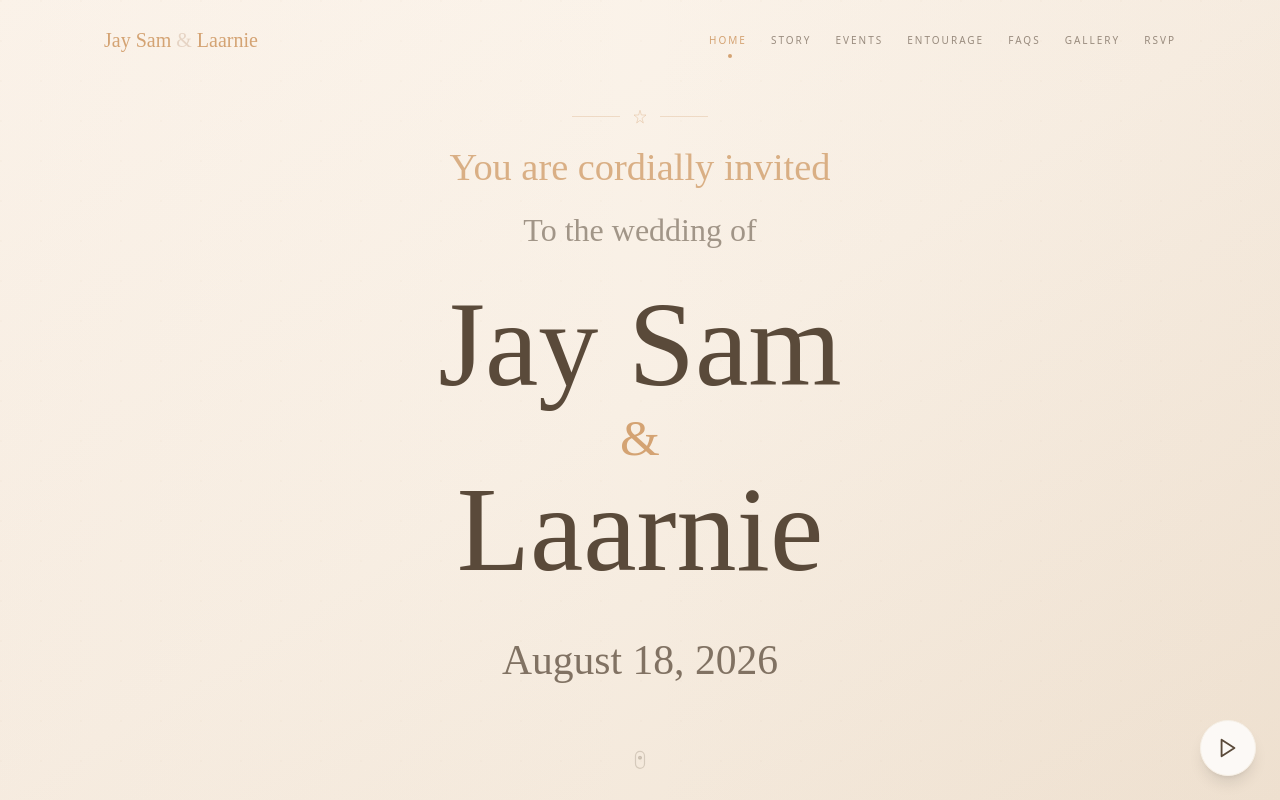
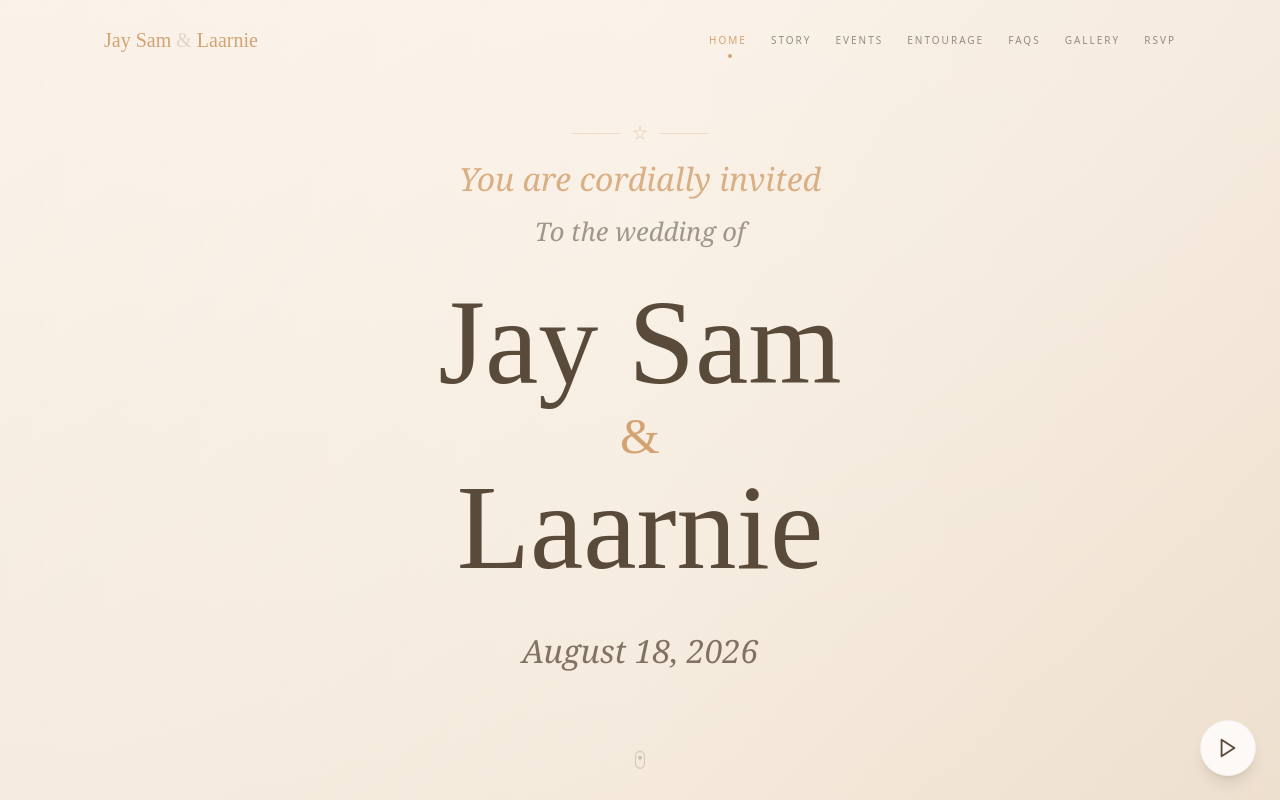
Before and after one commit to Japh09066/wedding-invitation, a Next.js app: page / in a window 1280 px wide. Shown: the top 800 px of the page. Built offline with nearby package versions, Linux system fonts and the light colour scheme.

Commit message:
hero: only names in calligraphy, rest in serif italic

```diff
--- a/app/components/HeroSection.tsx
+++ b/app/components/HeroSection.tsx
@@ -100,14 +100,14 @@ export default function HeroSection({
 
         <motion.p
           variants={fadeUp}
-          className="font-script text-floral-gold/85 text-[clamp(1.4rem,4vw,2.4rem)] leading-snug mb-3"
+          className="font-serif text-floral-gold/85 text-[clamp(1.3rem,3.5vw,2rem)] leading-snug mb-3 italic"
         >
           You are cordially invited
         </motion.p>
 
         <motion.p
           variants={fadeUp}
-          className="font-script text-floral-deep/55 text-[clamp(1.2rem,3.5vw,2rem)] mb-6 sm:mb-7"
+          className="font-serif text-floral-deep/55 text-[clamp(1.1rem,3vw,1.6rem)] mb-6 sm:mb-7 italic"
         >
           To the wedding of
         </motion.p>
@@ -128,7 +128,7 @@ export default function HeroSection({
 
         <motion.p
           variants={fadeUp}
-          className="font-script text-floral-deep/75 text-[clamp(1.5rem,4.5vw,2.6rem)] mb-0"
+          className="font-serif text-floral-deep/75 text-[clamp(1.2rem,3.5vw,2rem)] mb-0 italic"
         >
           {weddingDate}
         </motion.p>
```
